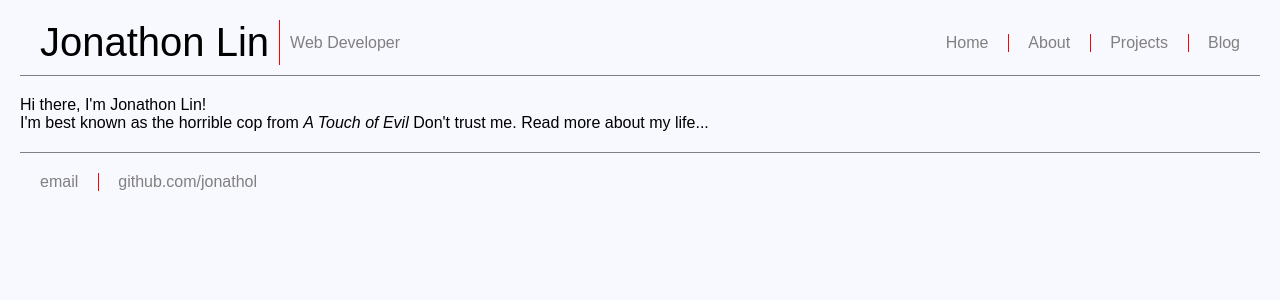
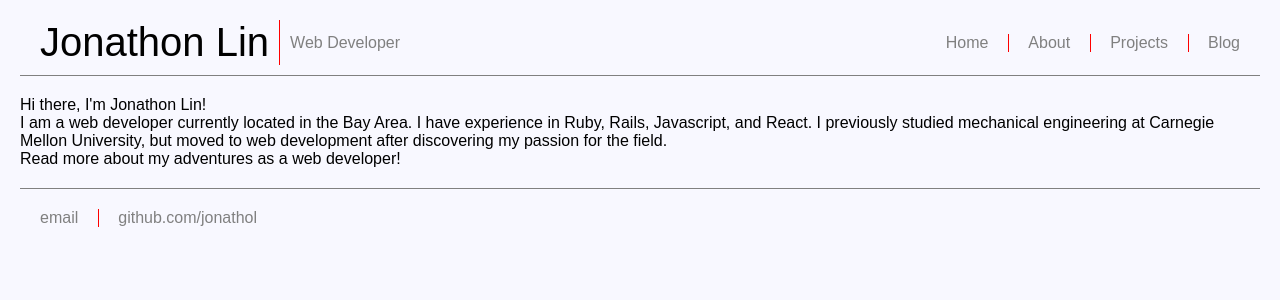
Before and after one commit to jonathol/jonathol.github.io, a Jekyll site: the page built from index.html, in a window 1280 px wide. Shown: the top 300 px of the page. Built offline with Jekyll 4.4.1, drawn with Linux system fonts in a browser that asks for light colours; some web fonts are replaced.

Commit message:
update home

```diff
--- a/index.html
+++ b/index.html
@@ -4,5 +4,11 @@ title: Jonathon Lin
 ---
 <div class="blurb">
 	<h1>Hi there, I'm Jonathon Lin!</h1>
-	<p>I'm best known as the horrible cop from <em>A Touch of Evil</em> Don't trust me. <a href="/about">Read more about my life...</a></p>
+	<p>
+		I am a web developer currently located in the Bay Area. I have experience in Ruby, Rails, Javascript, and React.
+		I previously studied mechanical engineering at Carnegie Mellon University, but moved to web development after
+		discovering my passion for the field.
+		<br>
+		<a href="/about">Read more about my adventures as a web developer!</a>
+	</p>
 </div><!-- /.blurb -->
```
